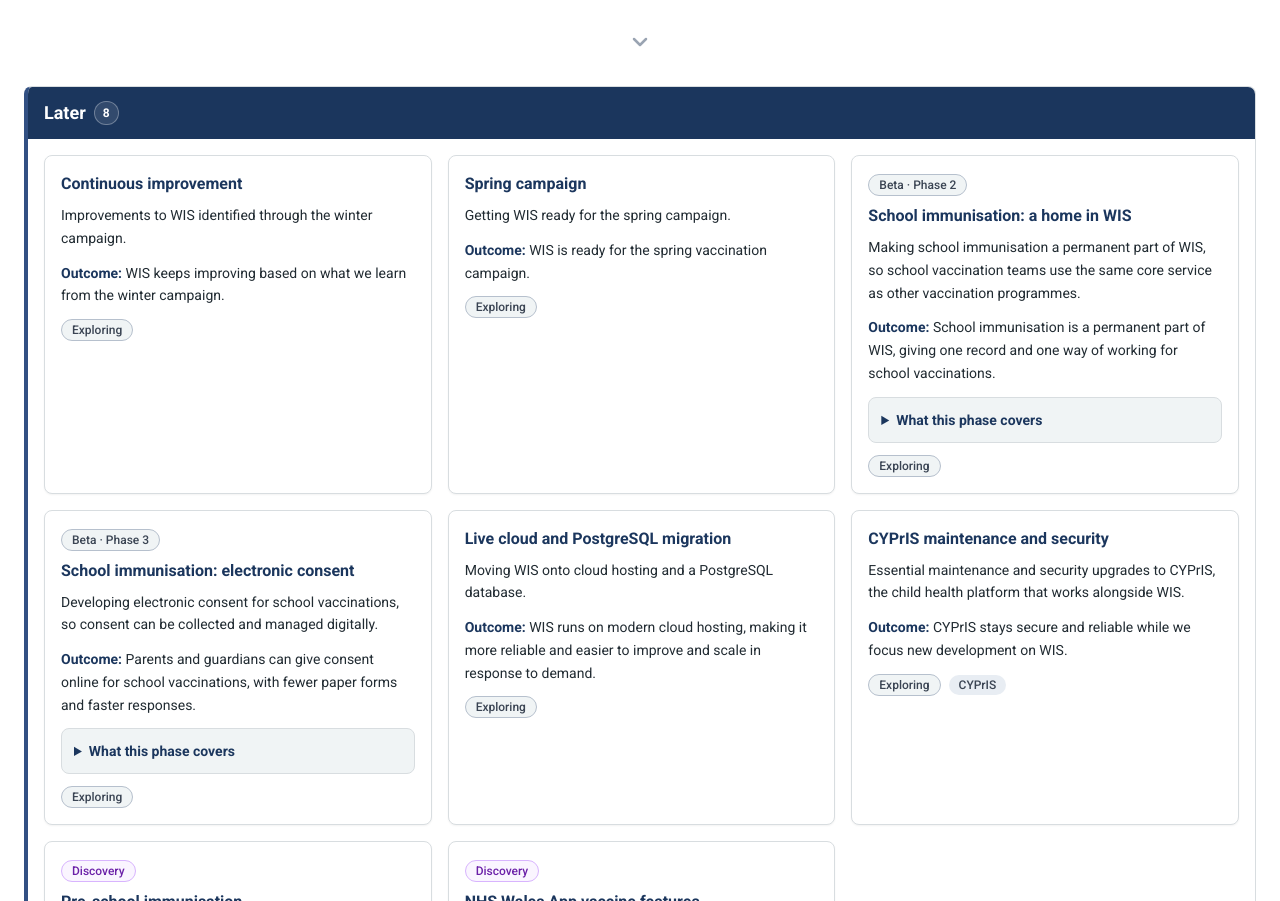
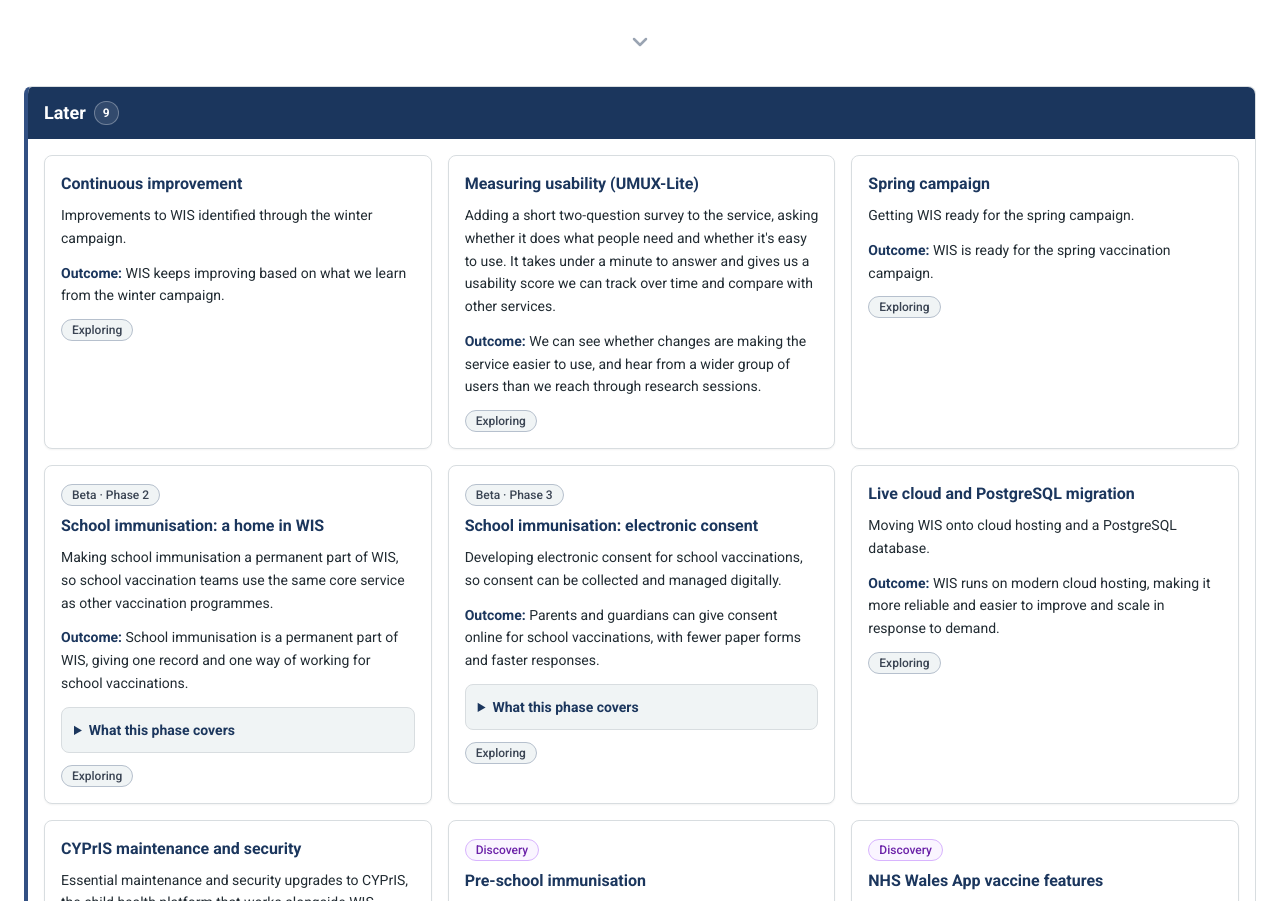
Before and after one commit to DHCW-Digital-Health-and-Care-Wales/dhcw-vaccine-roadmap, a React (Vite) app: page / in a window 1280 px wide. Shown: the part 3877-4778 px from the top of the page. Built offline with nearby package versions, Linux system fonts and the light colour scheme.

Commit message:
Add UMUX-Lite usability measurement to the Later horizon
Co-authored-by: fireballxlV <95079606+fireballxlV@users.noreply.github.com>

```diff
--- a/src/data/roadmap.ts
+++ b/src/data/roadmap.ts
@@ -404,6 +404,19 @@ export const roadmap: Roadmap = {
       updated: UPDATED_AT,
     },
     {
+      id: 'measuring-usability-umux-lite',
+      title: localised('Measuring usability (UMUX-Lite)'),
+      summary: localised(
+        "Adding a short two-question survey to the service, asking whether it does what people need and whether it's easy to use. It takes under a minute to answer and gives us a usability score we can track over time and compare with other services.",
+      ),
+      categoryId: CATEGORY_ID,
+      horizon: 'later',
+      status: 'exploring',
+      outcome:
+        'We can see whether changes are making the service easier to use, and hear from a wider group of users than we reach through research sessions.',
+      updated: UPDATED_AT,
+    },
+    {
       id: 'spring-campaign',
       title: localised('Spring campaign'),
       summary: localised(
```
